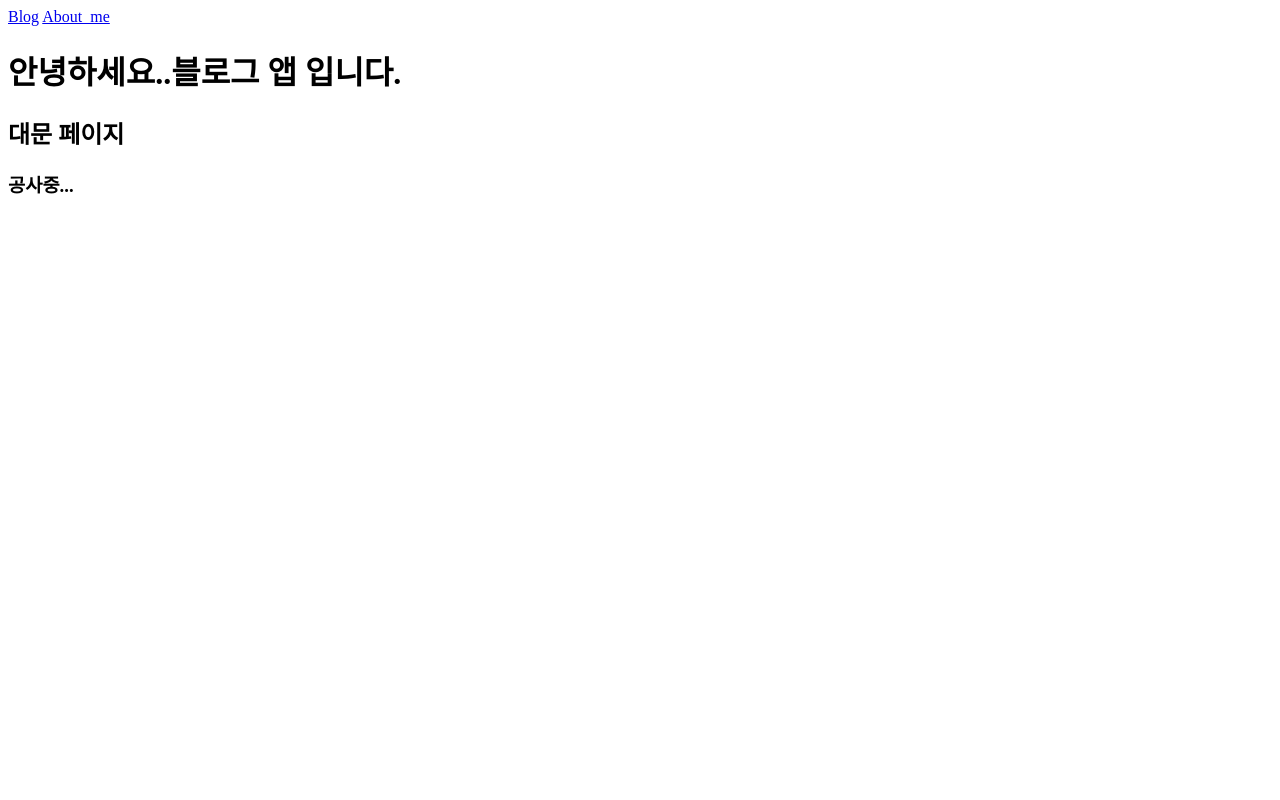
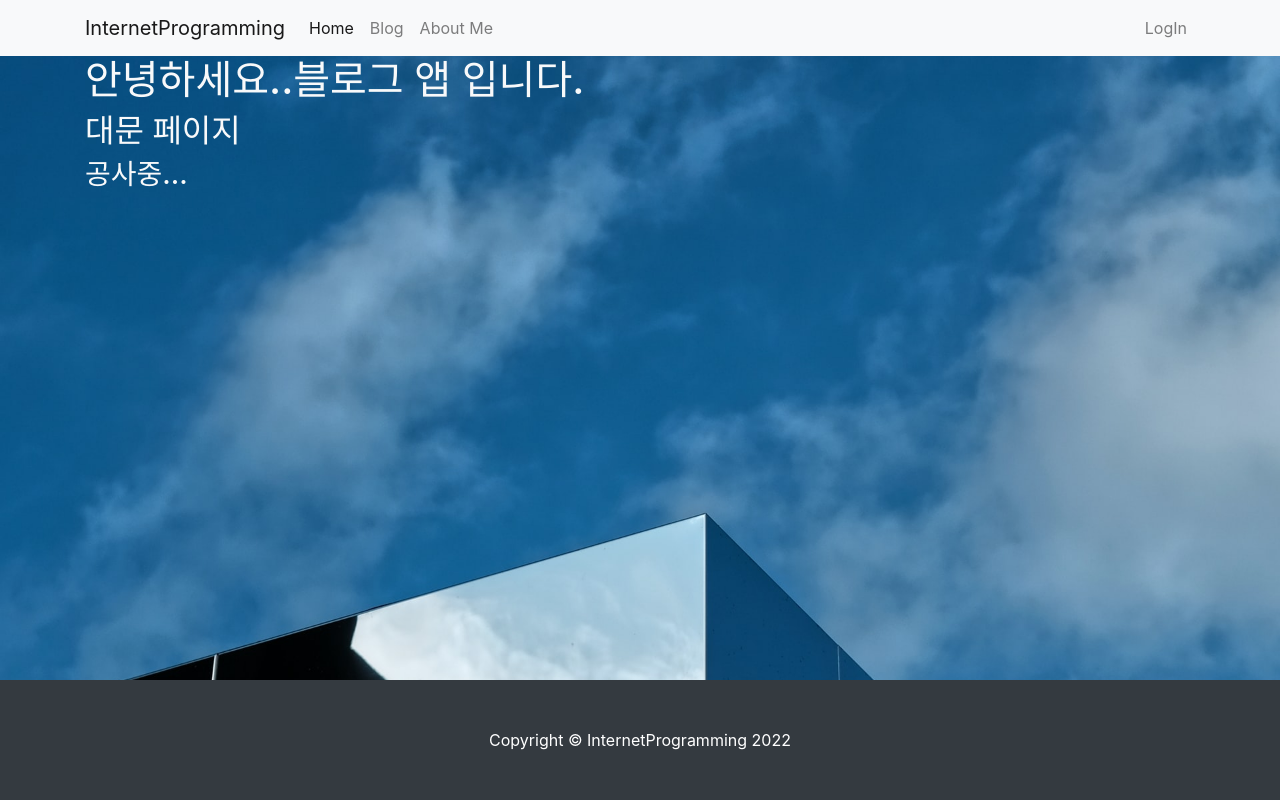
Before and after one commit to hawki741/Django22, a Django app: page / in a window 1280 px wide. Run offline with Django 4.2, Linux system fonts and the light colour scheme; some libraries are stand-ins or nearby versions.

Commit message:
대문 페이지 꾸미기

```diff
--- a/blog/templates/blog/footer.html
+++ b/blog/templates/blog/footer.html
@@ -1,5 +1,5 @@
   <!-- Footer-->
-  <footer class="py-5 bg-dark">
+  <footer class="py-5 bg-dark fixed-bottom">
     <div class="container">
       <p class="m-0 text-center text-white">Copyright &copy; InternetProgramming 2022</p>
     </div>
--- /dev/null
+++ b/single_pages/static/single_pages/css/landing.css
@@ -0,0 +1,15 @@
+body {
+    background: url('/static/single_pages/images/amsterdam_sky.jpg') no-repeat center center fixed;
+    -webkit-background-size: cover;
+    -moz-background-size: cover;
+    background-size: cover;
+    -o-background-size: cover;
+}
+
+section {
+    margin-bottom: 150px;
+}
+
+.card {
+    background-color: rgba(255, 255, 255, 0.6);
+}
--- a/single_pages/templates/single_pages/landing.html
+++ b/single_pages/templates/single_pages/landing.html
@@ -1,17 +1,35 @@
 <!DOCTYPE html>
+{% load static %}
 <html lang="ko">
 <head>
-    <meta charset="UTF-8">
-    <title>블로그 앱</title>
+  <meta charset="UTF-8">
+  <meta http-equiv="X-UA-Compatible" content="IE=edge">
+  <meta name="viewport" content="width=device-width, initial-scale=1.0">
+  <title>블로그 앱</title>
+  <link href="{% static 'blog/bootstrap/bootstrap.min.css' %}" rel="stylesheet" type="text/css" media="screen">
+  <link href="{% static 'single_pages/css/landing.css' %}" rel="stylesheet" type="text/css" media="screen">
+  <script src="https://kit.fontawesome.com/54c8fd0744.js" crossorigin="anonymous"></script>
 </head>
 <body>
-    <nav>
-        <a href="/blog/">Blog</a>
-        <a href="/about_me/">About_me</a>
-    </nav>
+  {% include 'blog/navbar.html' %}
 
-    <h1>안녕하세요..블로그 앱 입니다.</h1>
-    <h2>대문 페이지</h2>
-    <h3>공사중...</h3>
+  <section>
+    <div class="container">
+     <div class="row justify-content-between">
+      <div class="col-md-8 col-lg-9 text-light">
+        <h1>안녕하세요..블로그 앱 입니다.</h1>
+        <h2>대문 페이지</h2>
+        <h3>공사중...</h3>
+      </div>
+     </div>
+    </div>
+  </section>
+
+
+  {% include 'blog/footer.html' %}
+
+  <script src="https://code.jquery.com/jquery-3.5.1.slim.min.js" integrity="sha384-DfXdz2htPH0lsSSs5nCTpuj/zy4C+OGpamoFVy38MVBnE+IbbVYUew+OrCXaRkfj" crossorigin="anonymous"></script>
+  <script src="https://cdn.jsdelivr.net/npm/popper.js@1.16.1/dist/umd/popper.min.js" integrity="sha384-9/reFTGAW83EW2RDu2S0VKaIzap3H66lZH81PoYlFhbGU+6BZp6G7niu735Sk7lN" crossorigin="anonymous"></script>
+  <script src="https://cdn.jsdelivr.net/npm/bootstrap@4.5.3/dist/js/bootstrap.min.js" integrity="sha384-w1Q4orYjBQndcko6MimVbzY0tgp4pWB4lZ7lr30WKz0vr/aWKhXdBNmNb5D92v7s" crossorigin="anonymous"></script>
 </body>
 </html>
```
Also changed, not shown: single_pages/static/single_pages/images/amsterdam_sky.jpg (added).
